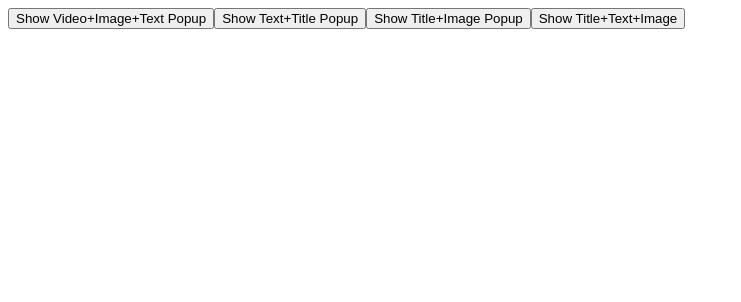
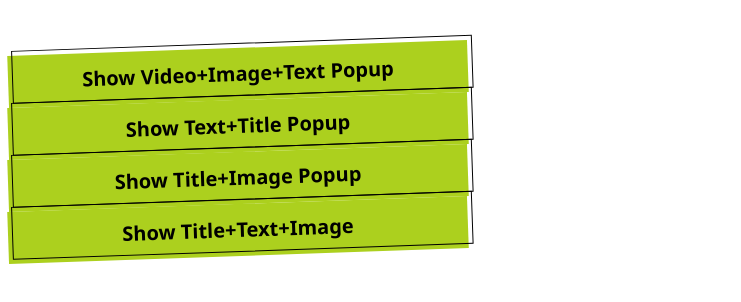
Before and after one commit to Front-End-Bootcamp/vue-component-create-vuejs-team, a Vue app: page / in a window 1280 px wide. Shown: the top 302 px of the page, without its empty margins (0-741 px from the left). Built offline with nearby package versions, Linux system fonts and the light colour scheme.

Commit message:
update App style

```diff
--- a/src/App.vue
+++ b/src/App.vue
@@ -85,3 +85,70 @@ const showtitletextimageHandler = () => {
 
 
 </template>
+
+<style scoped>
+.img{
+  width: 50px;
+}
+.video {
+    width: 300px;
+    height: 200px;
+ }
+
+button {
+  background-color: #acd01e;
+  border: 0 solid #E5E7EB;
+  box-sizing: border-box;
+  color: #000000;
+  display: flex;
+  font-family: ui-sans-serif,system-ui,-apple-system,system-ui,"Segoe UI",Roboto,"Helvetica Neue",Arial,"Noto Sans",sans-serif,"Apple Color Emoji","Segoe UI Emoji","Segoe UI Symbol","Noto Color Emoji";
+  font-size: 1rem;
+  font-weight: 700;
+  justify-content: center;
+  line-height: 1.75rem;
+  padding: .75rem 1.65rem;
+  position: relative;
+  text-align: center;
+  text-decoration: none #000000 solid;
+  width: 100%;
+  max-width: 460px;
+  cursor: pointer;
+  transform: rotate(-2deg);
+  user-select: none;
+  -webkit-user-select: none;
+  touch-action: manipulation;
+    top: 40px;
+}
+
+button:focus {
+  outline: 0;
+    color: #ffffff;
+}
+
+button:after {
+  content: '';
+  position: absolute;
+  border: 1px solid #000000;
+  bottom: 4px;
+  left: 4px;
+  width: calc(100% - 1px);
+  height: calc(100% - 1px);
+}
+
+button:hover:after {
+  bottom: 2px;
+  left: 2px;
+}
+
+button:hover{
+    transform: translate(30px, -20px);
+    transition: all 0.3s ease;
+}
+
+@media (min-width: 768px) {
+  button {
+    padding: .75rem 3rem;
+    font-size: 1.25rem;
+  }
+}
+</style>
```
